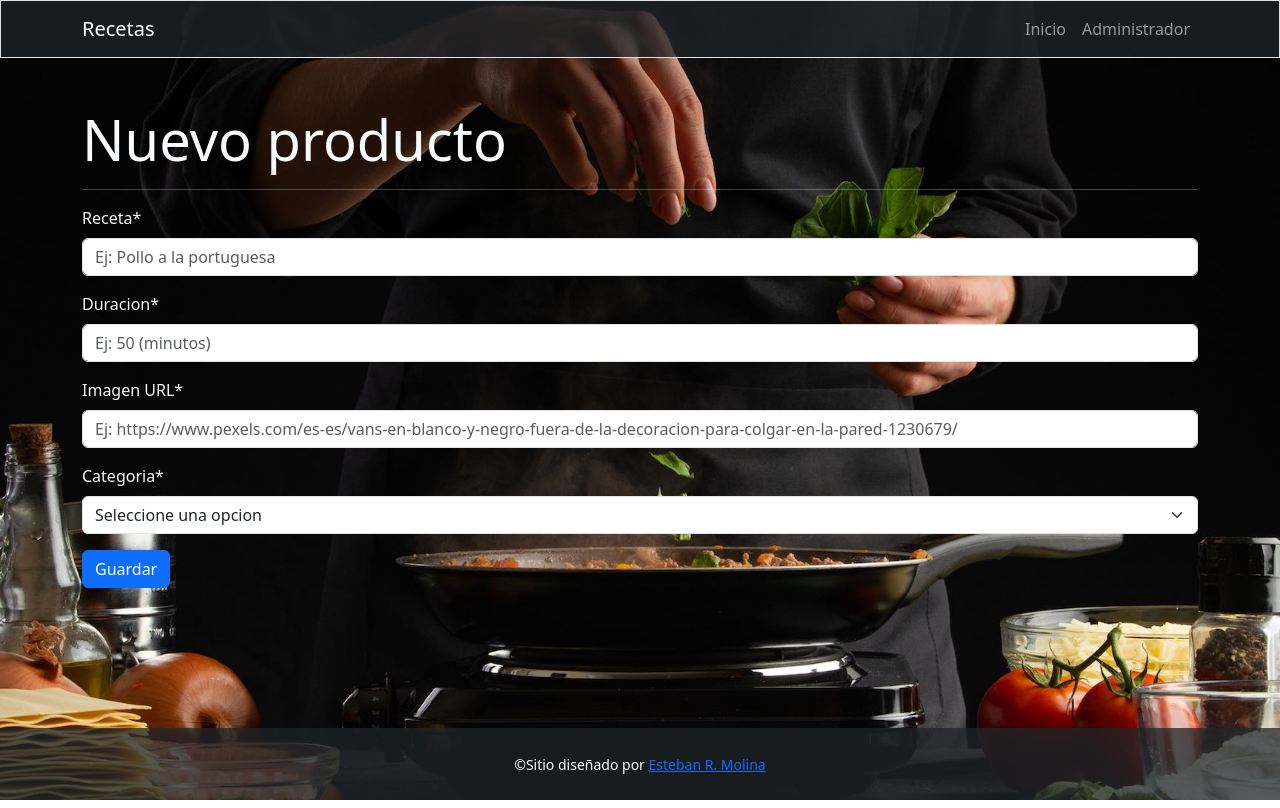
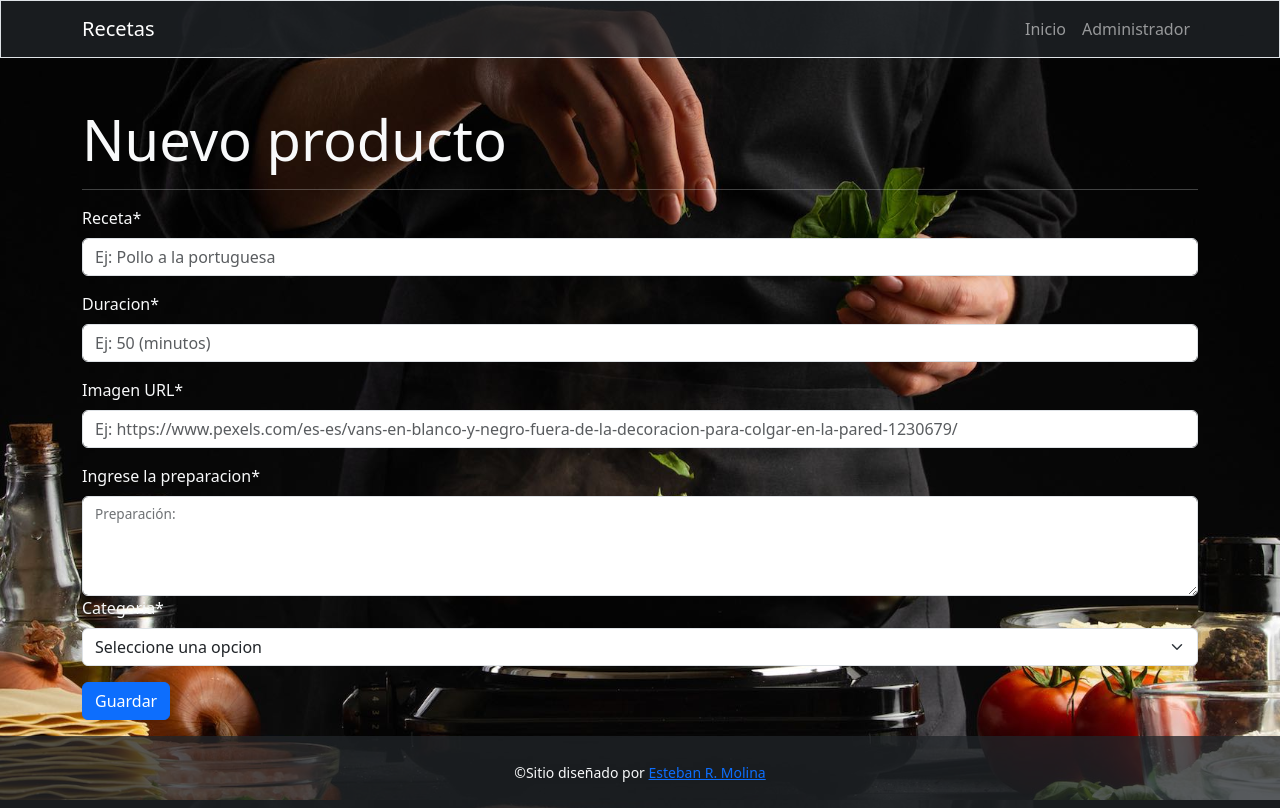
Before and after one commit to estebanrm1/blogRecetas, a React (Vite) app: page /administrador/crear-receta in a window 1280 px wide. Built offline with nearby package versions, Linux system fonts and the light colour scheme.

Commit message:
Se agrego un textarea para la preparacion en los formularios de crear y editar

```diff
--- a/src/App.jsx
+++ b/src/App.jsx
@@ -18,7 +18,6 @@ function App() {
 <Route exact path="/" element={<Inicio></Inicio>}></Route>
 <Route exact path="/administrador" element={<Administrador></Administrador>}></Route>
 <Route exact path="/administrador/crear-receta" element={<CrearReceta></CrearReceta>}></Route>
-
 </Routes>
 <Footer></Footer>
 </BrowserRouter>
--- a/src/components/views/Inicio.jsx
+++ b/src/components/views/Inicio.jsx
@@ -26,7 +26,7 @@ const Inicio = () => {
 
 
     return (
-        <section className="text-light mainSection bg-secondary bg-opacity-50">
+        <section className="text-light mainSection">
             <Container>
                 <h1 className="display-6 text-center">Recetas disponibles:</h1>
                 <hr />
--- a/src/components/views/recetas/CardReceta.jsx
+++ b/src/components/views/recetas/CardReceta.jsx
@@ -13,7 +13,7 @@ const CardReceta = ({ receta }) => {
 
     return (
         <>
-        <Card className="m-3 bg-body-secondary bg-opacity-75" style={{ width: '18rem' }}>
+        <Card className="m-3 bg-body-secondary bg-opacity-50" style={{ width: '18rem' }}>
             <Card.Img className="p-2" style={{ height: '9.5rem' }} variant="top" src={receta.imagenUrl}/>
             <Card.Body>
                 <Card.Title>{receta.nombreReceta}</Card.Title>
--- a/src/components/views/recetas/CrearReceta.jsx
+++ b/src/components/views/recetas/CrearReceta.jsx
@@ -1,4 +1,4 @@
-import { Form, Button } from "react-bootstrap";
+import { Form, Button, FloatingLabel } from "react-bootstrap";
 import { useForm } from "react-hook-form";
 import Swal from "sweetalert2";
 import { crearReceta } from "../../helpers/queries";
@@ -31,7 +31,7 @@ const CrearReceta = () => {
         <section className="container mainSection text-light">
             <h1 className="display-4 mt-5">Nuevo producto</h1>
             <hr />
-      <Form onSubmit={handleSubmit(onSubmit)}>
+            <Form onSubmit={handleSubmit(onSubmit)} className="my-3">
                 <Form.Group className="mb-3" controlId="formNombreReceta">
                     <Form.Label>Receta*</Form.Label>
                     <Form.Control
@@ -88,6 +88,18 @@ const CrearReceta = () => {
                         {errors.imagenUrl?.message}
                     </Form.Text>
                 </Form.Group>
+                <Form.Group>
+                    <Form.Label>Ingrese la preparacion*</Form.Label>
+                    <FloatingLabel className="text-secondary" controlId="formPreparacion" label="Preparación:">
+                        <Form.Control as="textarea" style={{ height: '100px' }}
+                        {...register("preparacion",{
+                            required:"La preparación es obligatoria"
+                        })}/>
+                    </FloatingLabel>
+                    <Form.Text className="text-danger">
+                        {errors.preparacion?.message}
+                    </Form.Text>
+                </Form.Group>
                 <Form.Group className="mb-3" controlId="formCategoria">
                     <Form.Label>Categoria*</Form.Label>
                     <Form.Select
```
Also changed, not shown: db.json (+7 -0 lines), src/components/views/recetas/EditarReceta.jsx (+14 -3 lines). Lines whose indentation alone changed are shown as unchanged.
